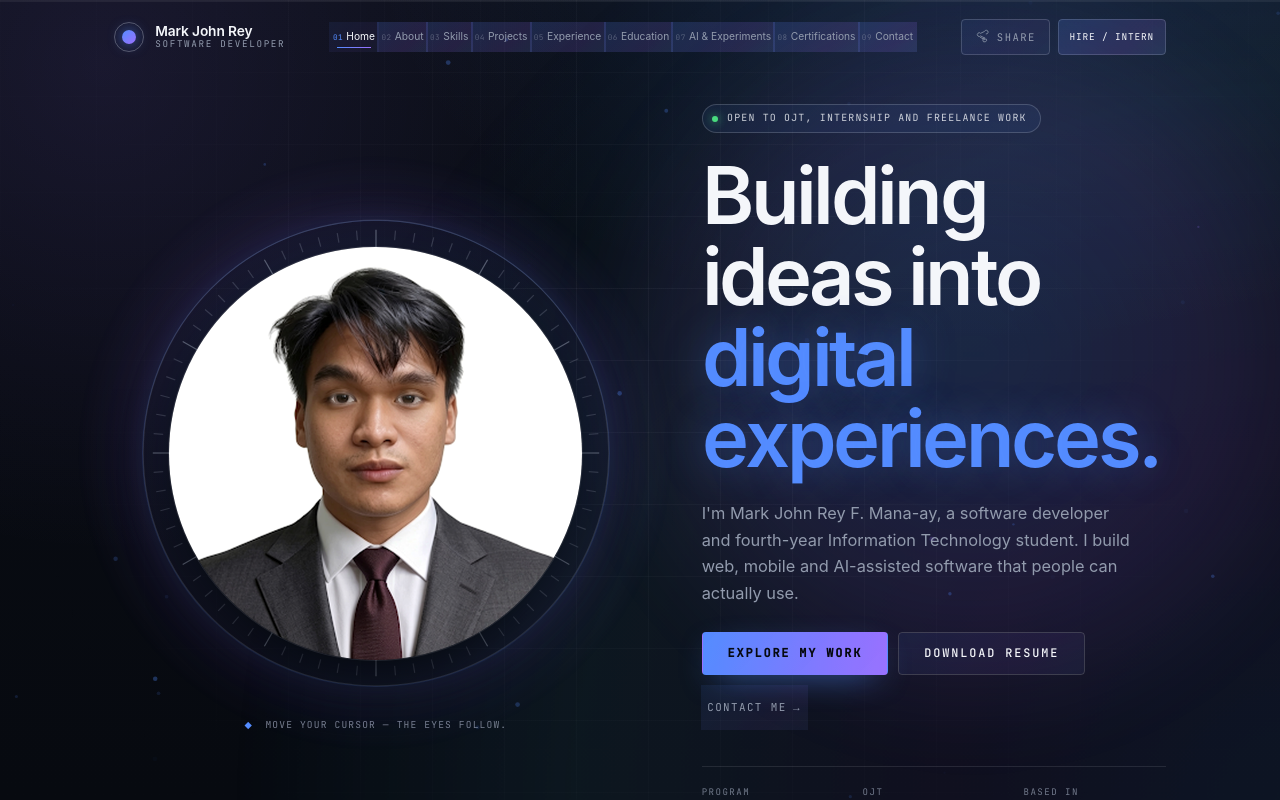
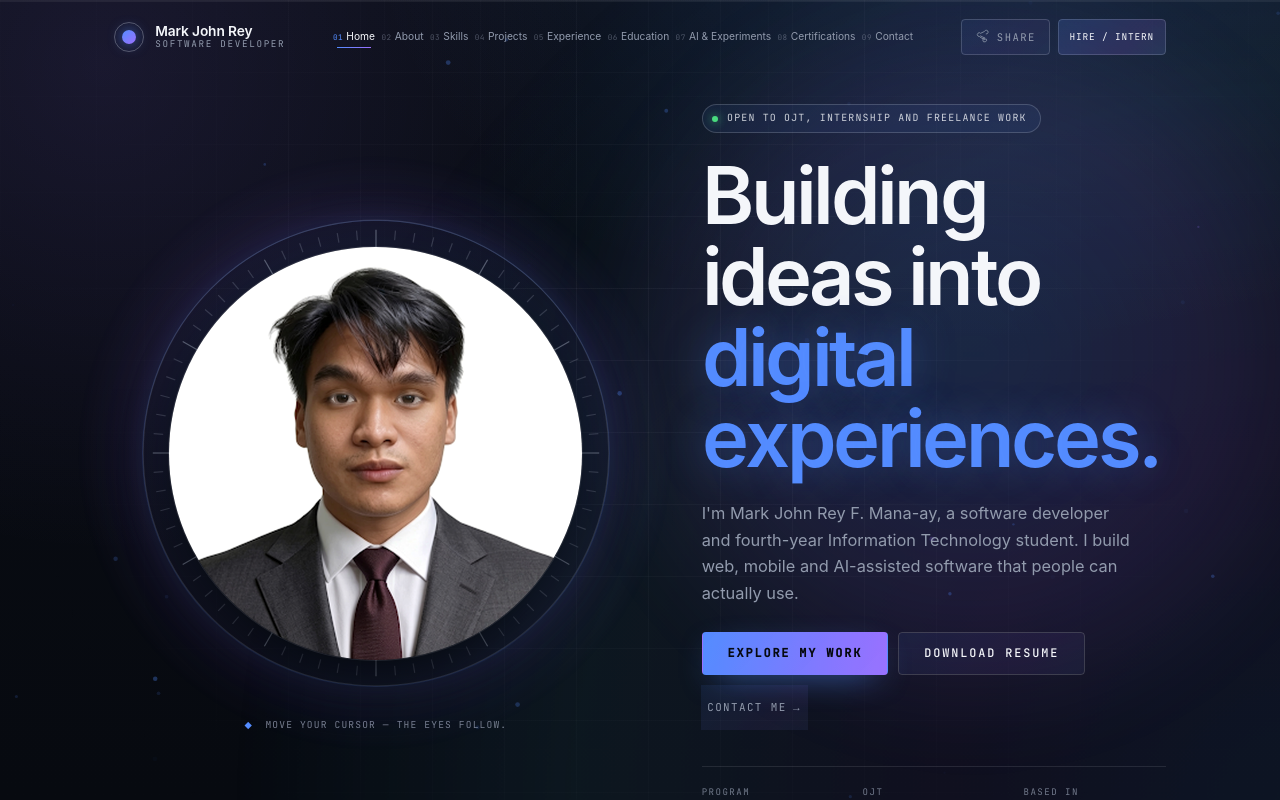
Before and after one commit to KeiShirogane1/Portfolio, a React (Vite) app: page / in a window 1280 px wide. Shown: the top 800 px of the page. Built offline with nearby package versions, Linux system fonts and the light colour scheme.

Commit message:
style: remove boxed breathing borders from navbar links

```diff
--- a/src/components/Nav.jsx
+++ b/src/components/Nav.jsx
@@ -63,7 +63,7 @@ export default function Nav({ activeSection }) {
               <a
                 key={link.id}
                 href={`#${link.id}`}
-                className="nav__link breath-border"
+                className="nav__link"
                 data-current={activeSection === link.id}
                 style={{ '--breath-delay': `${i * 0.19}s` }}
               >
```
